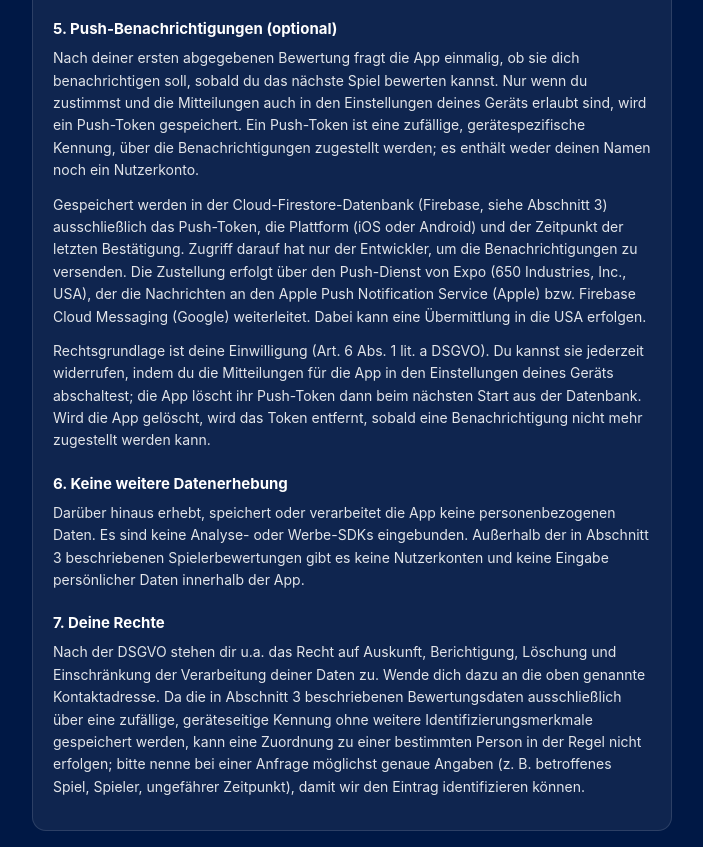
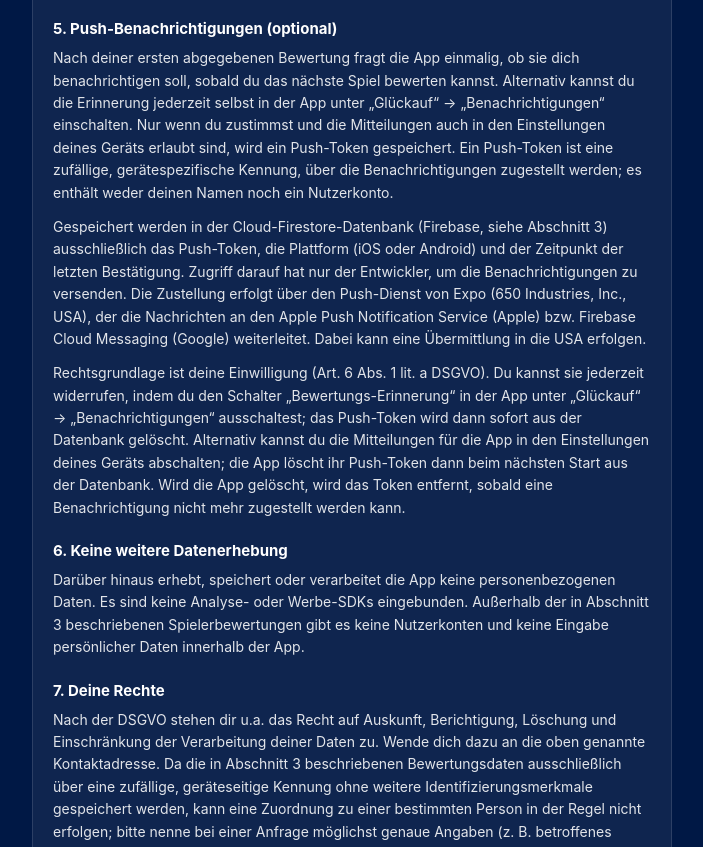
Before and after one commit to Kevinwlhlm3/glueckauf, a plain HTML site: page index.html in a window 1280 px wide. Shown: the part 2439-3286 px from the top of the page, without its empty margins (288-991 px from the left). Drawn offline with Linux system fonts and the light colour scheme.

Commit message:
Datenschutz: Push-Erinnerung in der App ein-/ausschaltbar
Co-Authored-By: Claude Opus 5.5 <noreply@anthropic.com>

```diff
--- a/index.html
+++ b/index.html
@@ -202,7 +202,8 @@
     <p>
       Nach deiner ersten abgegebenen Bewertung fragt die App einmalig, ob sie
       dich benachrichtigen soll, sobald du das nächste Spiel bewerten kannst.
-      Nur wenn du zustimmst und die Mitteilungen auch in den Einstellungen
+      Alternativ kannst du die Erinnerung jederzeit selbst in der App unter
+      „Glückauf“ → „Benachrichtigungen“ einschalten. Nur wenn du zustimmst und die Mitteilungen auch in den Einstellungen
       deines Geräts erlaubt sind, wird ein Push-Token gespeichert. Ein
       Push-Token ist eine zufällige, gerätespezifische Kennung, über die
       Benachrichtigungen zugestellt werden; es enthält weder deinen Namen
@@ -220,8 +221,11 @@
     </p>
     <p>
       Rechtsgrundlage ist deine Einwilligung (Art. 6 Abs. 1 lit. a DSGVO).
-      Du kannst sie jederzeit widerrufen, indem du die Mitteilungen für die
-      App in den Einstellungen deines Geräts abschaltest; die App löscht ihr
+      Du kannst sie jederzeit widerrufen, indem du den Schalter
+      „Bewertungs-Erinnerung“ in der App unter „Glückauf“ →
+      „Benachrichtigungen“ ausschaltest; das Push-Token wird dann sofort aus
+      der Datenbank gelöscht. Alternativ kannst du die Mitteilungen für die
+      App in den Einstellungen deines Geräts abschalten; die App löscht ihr
       Push-Token dann beim nächsten Start aus der Datenbank. Wird die App
       gelöscht, wird das Token entfernt, sobald eine Benachrichtigung nicht
       mehr zugestellt werden kann.
```
